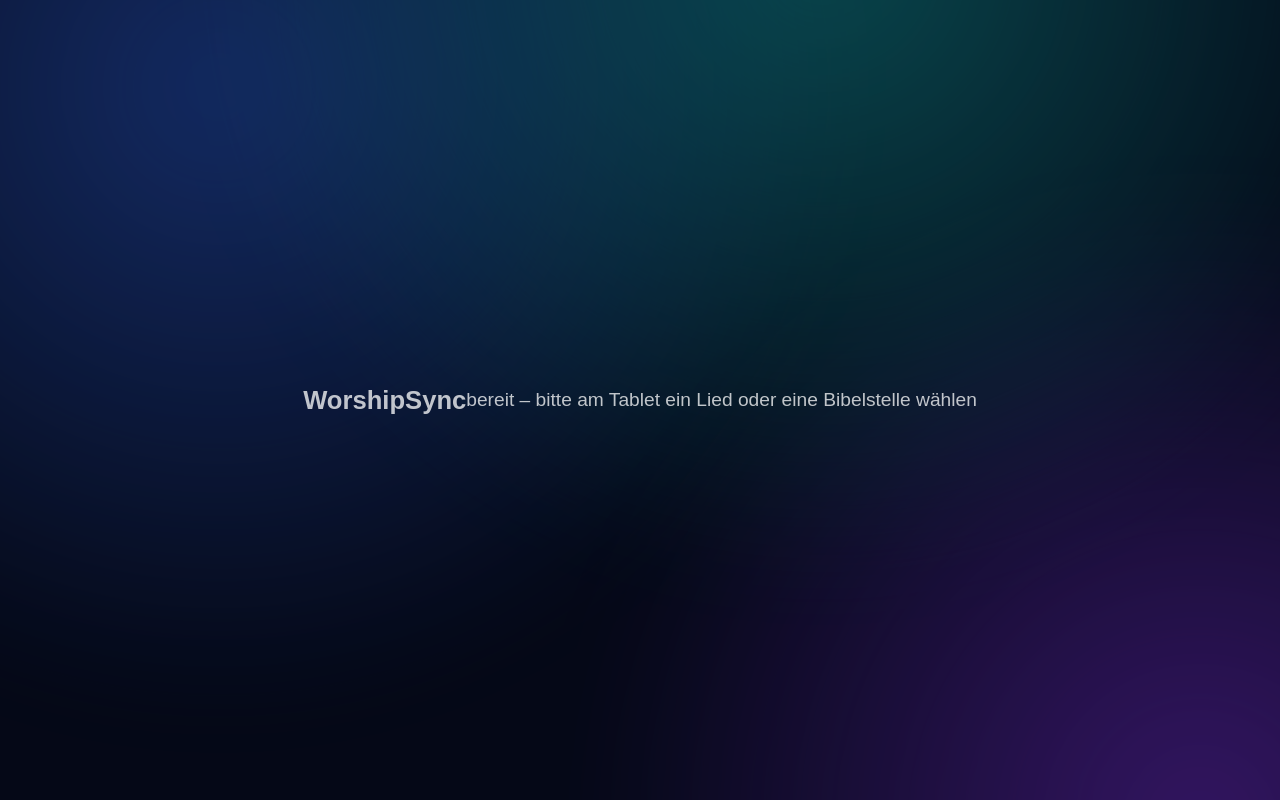
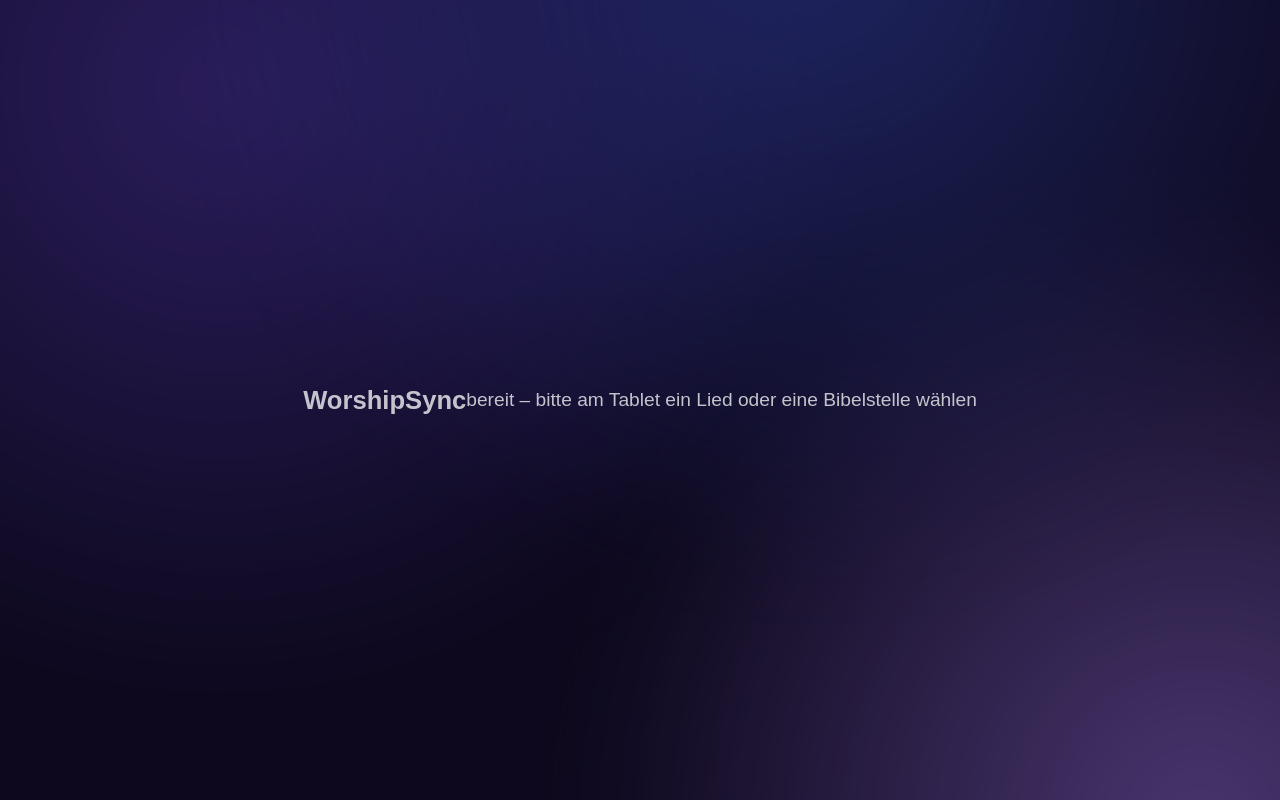
Before and after one commit to sergio3355-creator/worshipsync-wand, a plain HTML site: page index.html in a window 1280 px wide. Drawn offline with Linux system fonts and the light colour scheme.

Commit message:
Standard-Hintergrund in Violetttönen
Co-Authored-By: Claude Opus 5.5 <noreply@anthropic.com>
Claude-Session: https://claude.ai/code/session_0145f3s5CupHzERh5xPd94ec

```diff
--- a/index.html
+++ b/index.html
@@ -6,12 +6,12 @@
 <title>WorshipSync Beamer</title>
 <script src="https://www.gstatic.com/cast/sdk/libs/caf_receiver/v3/cast_receiver_framework.js"></script>
 <style>
-  html, body { margin: 0; height: 100%; overflow: hidden; background: #060b1e; cursor: none; }
-  #bg { position: fixed; inset: 0; overflow: hidden; background: #060b1e; }
+  html, body { margin: 0; height: 100%; overflow: hidden; background: #110b26; cursor: none; }
+  #bg { position: fixed; inset: 0; overflow: hidden; background: #110b26; }
   .blob { position: absolute; width: 110vmax; height: 110vmax; border-radius: 50%; filter: blur(4vmax); opacity: .55; }
-  .b1 { background: radial-gradient(circle, #2b5fd9 0%, transparent 62%); animation: m1 41s ease-in-out infinite alternate; }
-  .b2 { background: radial-gradient(circle, #7a2bd9 0%, transparent 62%); animation: m2 53s ease-in-out infinite alternate; }
-  .b3 { background: radial-gradient(circle, #0fa3a3 0%, transparent 62%); animation: m3 47s ease-in-out infinite alternate; }
+  .b1 { background: radial-gradient(circle, #5b3fc4 0%, transparent 62%); animation: m1 41s ease-in-out infinite alternate; }
+  .b2 { background: radial-gradient(circle, #a77bf3 0%, transparent 62%); animation: m2 53s ease-in-out infinite alternate; }
+  .b3 { background: radial-gradient(circle, #3a4fc9 0%, transparent 62%); animation: m3 47s ease-in-out infinite alternate; }
   @keyframes m1 { from { left: -40vmax; top: -50vmax; } to { left: 30vmax; top: 10vmax; } }
   @keyframes m2 { from { left: 40vmax; top: 10vmax; } to { left: -30vmax; top: -40vmax; } }
   @keyframes m3 { from { left: 10vmax; top: -60vmax; } to { left: -20vmax; top: 20vmax; } }
```
